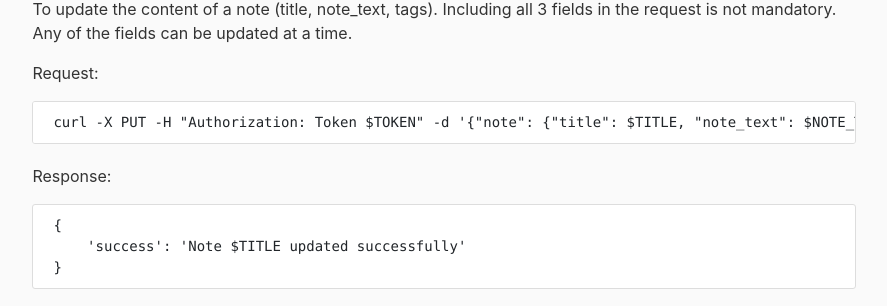
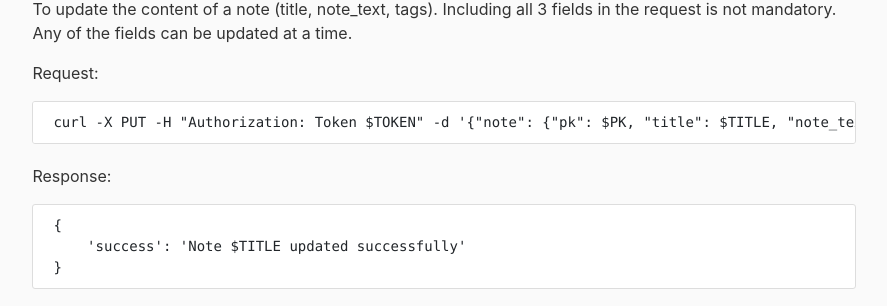
Before and after one commit to JekyllAndHyde8999/LetsNote, a Django app: page /api/ in a window 1280 px wide. Shown: the part 2988-3294 px from the top of the page, without its empty margins (91-978 px from the left). Run offline with Django 3.2, Linux system fonts and the light colour scheme; some libraries are stand-ins or nearby versions.

Commit message:
Tiny change

```diff
--- a/users/templates/users/apihome.html
+++ b/users/templates/users/apihome.html
@@ -122,7 +122,7 @@
 <p>To update the content of a note (title, note_text, tags). Including all 3 fields in the request is not mandatory. Any of the fields can be updated at a time.</p>
 <div class="content">
     <p>Request:</p>
-    <pre class="content-section">curl -X PUT -H "Authorization: Token $TOKEN" -d '{"note": {"title": $TITLE, "note_text": $NOTE_TEXT, "tags": [$TAGS]}}' http://127.0.0.1:8000/api/notes/</pre>
+    <pre class="content-section">curl -X PUT -H "Authorization: Token $TOKEN" -d '{"note": {"pk": $PK, "title": $TITLE, "note_text": $NOTE_TEXT, "tags": [$TAGS]}}' http://127.0.0.1:8000/api/notes/</pre>
     <p>Response:</p>
     <pre class="content-section">{
     'success': 'Note $TITLE updated successfully'
```
